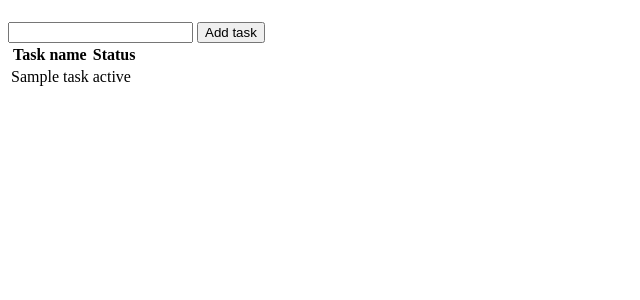
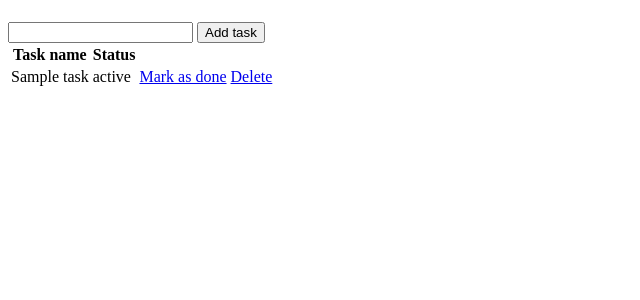
Before and after one commit to apePetrus/flask_todolist, a Flask app: template templates/index.html in a window 1280 px wide. Shown: the part 58-358 px from the top of the page, without its empty margins (0-640 px from the left). Run offline with Flask 3, Linux system fonts and the light colour scheme; the template is opened without the code that fills it: most values are stand-ins (such as "Sample title", 1, 10 or a date in 2020).

Commit message:
implemented marking task as done and to delete a task

```diff
--- a/app.py
+++ b/app.py
@@ -21,3 +21,13 @@ def add():
     new_task = Tasks(task_content, 'To-do')
     task_list.append(new_task)
     return redirect(url_for('index'))
+
+@app.route('/delete/<int:index>')
+def delete(index):
+    del task_list[index]
+    return redirect(url_for('index'))
+
+@app.route('/done/<int:index>')
+def done(index):
+    task_list[index].status = 'Done'
+    return redirect(url_for('index'))
--- a/templates/index.html
+++ b/templates/index.html
@@ -27,6 +27,8 @@
           <tr>
             <td>{{i.task}}</td>
             <td>{{i.status}}</td>
+            <td><a href='/done/{{loop.index0}}'>Mark as done</a></td>
+            <td><a href='/delete/{{loop.index0}}'>Delete</a></td>
           </tr>
           {% endfor %}
         </tbody>
```
